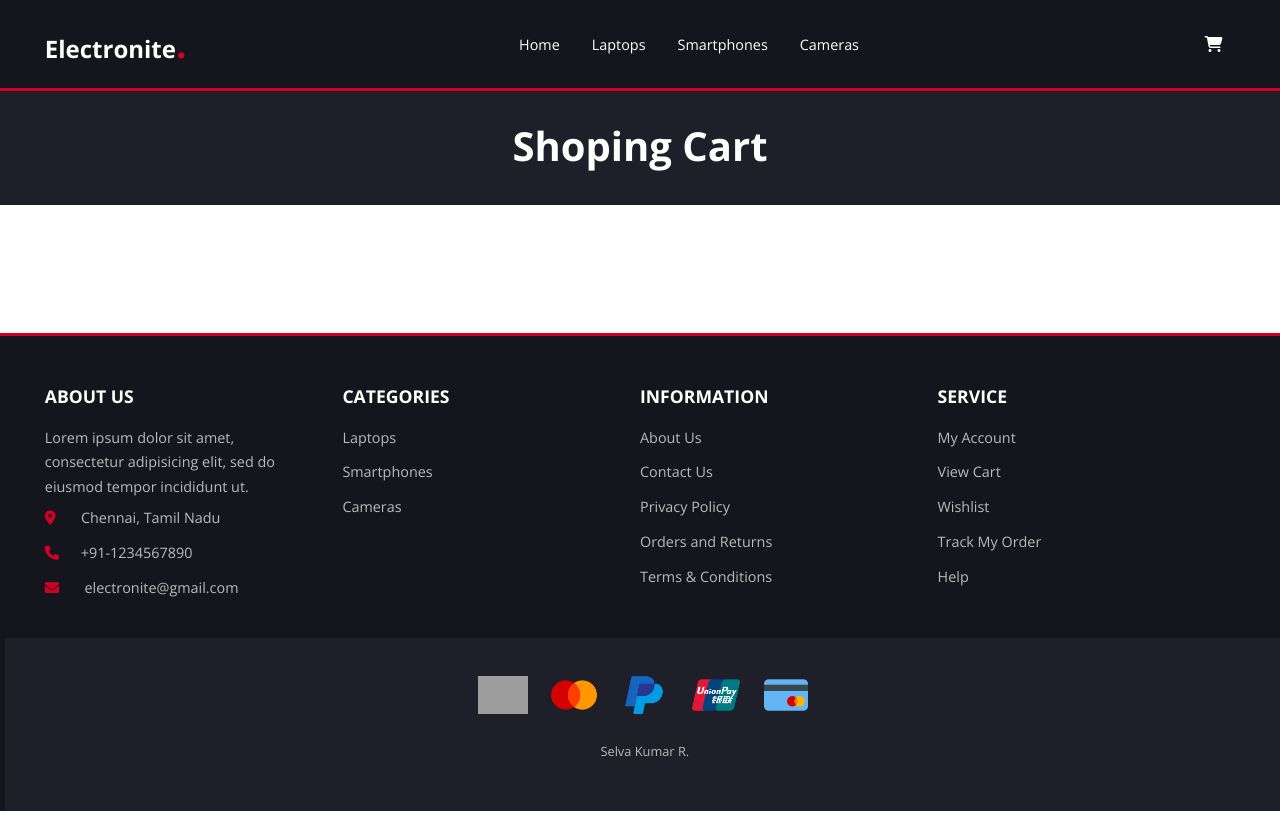
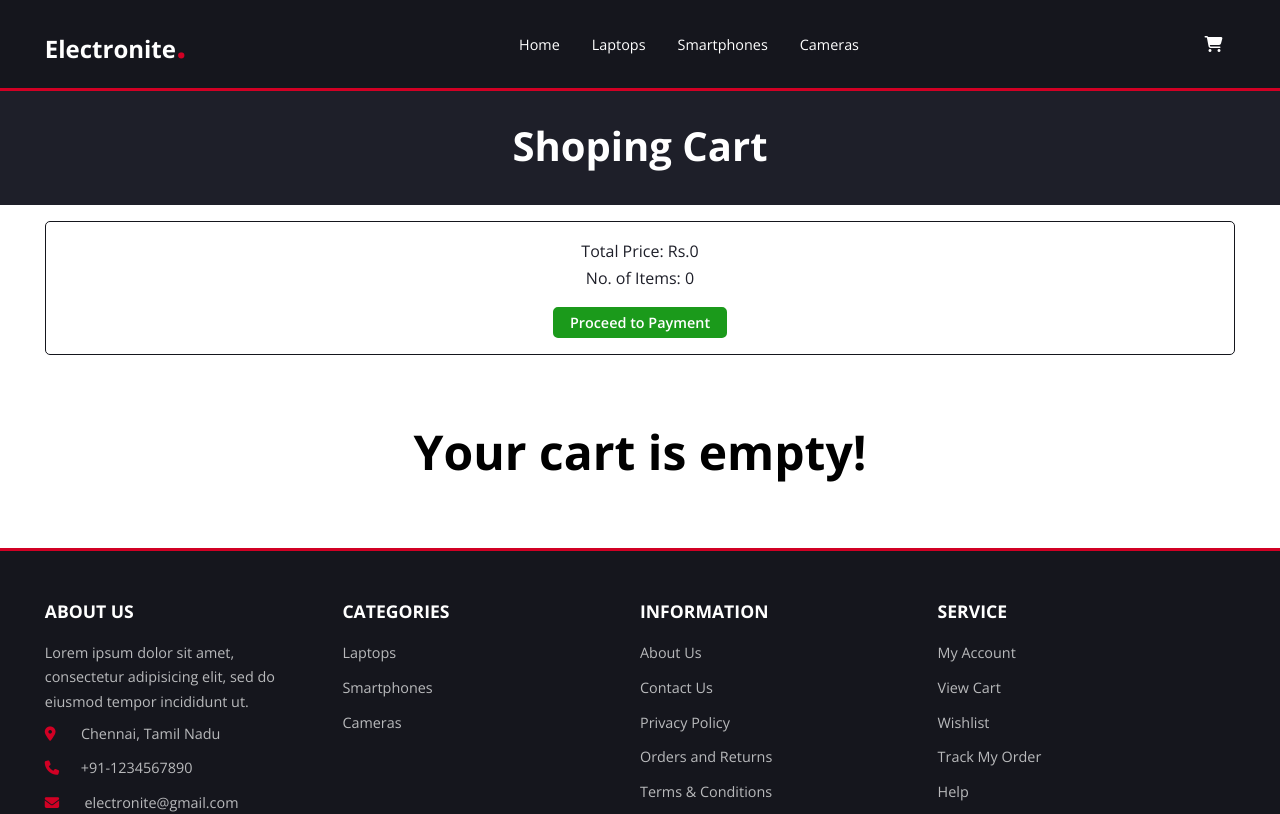
Before and after one commit to Selva-Sk10/electronite, a React (Create React App) app: page /cart in a window 1280 px wide. Shown: the top 814 px of the page. Built offline with nearby package versions, Linux system fonts and the light colour scheme; grey boxes are pictures that could not be loaded.

Commit message:
second commit

```diff
--- a/src/App.js
+++ b/src/App.js
@@ -1,5 +1,5 @@
 import './App.css';
-import { useState } from 'react';
+import { useState, useEffect } from 'react';
 import {BrowserRouter, Routes, Route} from "react-router-dom";
 import data from "./data/data";
 import Navbar from "./components/js/Navbar";
@@ -12,6 +12,16 @@ import Cart from "./pages/js/Cart";
 
 function App() {
   const [cart, setCart] = useState([]);
+  const [count, setCount] = useState(0);
+
+  useEffect(() =>{
+    let num = 0;
+    cart.forEach(item =>{
+      num += item.qty;
+    });
+
+    setCount(num);
+  });
 
   function addToCart(item){
     let isNew = true;
@@ -22,7 +32,7 @@ function App() {
     });
 
     if(isNew){
-      setCart([...cart,item]);
+      setCart([...cart,{...item,qty: 1}]);
     }
   }
 
@@ -30,7 +40,6 @@ function App() {
     const cartUpdated = cart.filter(elem =>{
       return elem.id !== item.id
     });
-    console.log(cartUpdated);
     setCart(cartUpdated);
   }
 
@@ -38,7 +47,7 @@ function App() {
     <BrowserRouter>
       <div className="App">
         <header>
-          <Navbar/>
+          <Navbar cart={cart} count={count}/>
         </header>
         <main>
           <Routes>
@@ -46,7 +55,7 @@ function App() {
             <Route path="/laptops" element={<Laptops addToCart={addToCart} data={data}/>}></Route>
             <Route path="/smartphones" element={<Smartphones addToCart={addToCart} data={data}/>}></Route>
             <Route path="/cameras" element={<Cameras addToCart={addToCart} data={data}/>}></Route>
-            <Route path="/cart" element={<Cart cart={cart} removeFromCart={removeFromCart}/>}></Route>
+            <Route path="/cart" element={<Cart cart={cart} setCart={setCart} removeFromCart={removeFromCart} count={count}/>}></Route>
           </Routes>
         </main>
         <Footer/>
--- a/src/components/css/Navbar.css
+++ b/src/components/css/Navbar.css
@@ -44,11 +44,27 @@ nav .flex .icons{
     align-items: center;
 }
 
+nav .flex .icons .cart-icon{
+    position: relative;
+}
+
 nav .flex .icons .cart-icon a{
     color: inherit;
     /* background-color: red; */
     display: block;
     padding: 0.8em;
+}
+
+nav .flex .icons .cart-icon .count{
+    display: inline-block;
+    position: absolute;
+    top: 3px;
+    left: 20px;
+    background-color: var(--clr-secondary);
+    padding: 0.3em 0.8em;
+    border-radius: var(--br-radius);
+    font-size: 0.6rem;
+    font-weight: 600;
 }
 
 nav .flex .icons .hamburger{
--- a/src/components/js/Navbar.js
+++ b/src/components/js/Navbar.js
@@ -2,8 +2,14 @@ import "../css/Navbar.css";
 import {Link, NavLink} from "react-router-dom";
 import { useState } from "react";
 
-export default function Navbar(){
+export default function Navbar(props){
+    const {count} = props
     const [menu, setMenu] = useState(false);
+
+    let showCount = true;
+    if(count === 0){
+        showCount = false;
+    }
 
     function showMenu(e){
         if(!e.target.matches("ul")){
@@ -21,6 +27,7 @@ export default function Navbar(){
                     <div className="icons">
                         <div className="cart-icon">
                             <Link to="/cart"><i className="fa-solid fa-cart-shopping"></i></Link>
+                            {showCount && <Link to="/cart" className="count">{count}</Link>}
                         </div>
                         <div className={menu ? "hamburger active" : "hamburger"} onClick={showMenu}>
                             <p></p>
--- a/src/pages/css/Cart.css
+++ b/src/pages/css/Cart.css
@@ -7,18 +7,48 @@
     color: var(--clr-white);
     padding: 2em 0;
     text-align: center;
-    margin-bottom: 4em;
+    margin-bottom: 1em;
 }
 
 .cart .header h1{
     font-size: 1.8rem;
 }
 
-/* .cart .payment{
-    background-color: var(--clr-grey);
+.cart .payment{
+    border: 1px solid var(--clr-primary);
     width: 100%;
     border-radius: var(--br-radius);
-} */
+    margin-bottom: 4em;
+    text-align: center;
+    color: var(--clr-blue);
+    padding: 1em 0;
+}
+
+.cart .payment .btn button{
+    all: unset;
+    display: inline-block;
+    font-size: 0.9rem;
+    background-color: rgb(27, 154, 27);
+    color: var(--clr-white);
+    font-weight: 600;
+    transition: var(--trans-all);
+    transition-duration: var(--trans-duration);
+    border: 2px solid rgb(27, 154, 27);
+    border-radius: var(--br-radius);
+    padding: 0.3em 1em;
+    cursor: pointer;
+    margin-top: 1em;
+}
+
+.cart .payment .btn button:hover{
+    background-color: transparent;
+    color: rgb(27, 154, 27);
+}
+
+.cart .cart-cards > h1{
+    text-align: center;
+    font-size: 3rem;
+}
 
 .cart .cart-cards .cart-card{
     box-shadow: var(--box-shadow);
@@ -69,7 +99,55 @@
     margin-left: 1em;
 }
 
-.cart .cart-cards .cart-card .content .btn button{
+.cart .cart-cards .cart-card .content .btns .qty-btn{
+    margin-bottom: 1em;
+}
+
+.cart .cart-cards .cart-card .content .btns .qty-btn span{
+    display: inline-block;
+    font-size: 0.9rem;
+    margin-right: 0.5em;
+}
+
+.cart .cart-cards .cart-card .content .btns .qty-btn span:nth-child(3){
+    margin: 0;
+    padding: 0.05em 1em;
+    border: 2px solid var(--clr-blue);
+    border-left: 0;
+    border-right: 0;
+}
+
+.cart .cart-cards .cart-card .content .btns .qty-btn button{
+    all: unset;
+    display: inline-block;
+    font-size: 0.9rem;
+    background-color: var(--clr-primary);
+    color: var(--clr-white);
+    font-weight: 600;
+    transition: var(--trans-all);
+    transition-duration: var(--trans-duration);
+    border: 2px solid var(--clr-primary);
+    border-radius: var(--br-radius);
+    padding: 0.05em 0.6em;
+    cursor: pointer;
+}
+
+.cart .cart-cards .cart-card .content .btns .qty-btn button:hover{
+    background-color: transparent;
+    color: var(--clr-primary);
+}
+
+.cart .cart-cards .cart-card .content .btns .qty-btn button:nth-child(2){
+    border-top-right-radius: 0;
+    border-bottom-right-radius: 0;
+}
+
+.cart .cart-cards .cart-card .content .btns .qty-btn button:nth-child(4){
+    border-top-left-radius: 0;
+    border-bottom-left-radius: 0;
+}
+
+.cart .cart-cards .cart-card .content .btns .remove-btn button{
     all: unset;
     display: inline-block;
     font-size: 0.9rem;
@@ -84,7 +162,7 @@
     cursor: pointer;
 }
 
-.cart .cart-cards .cart-card .content .btn button:hover{
+.cart .cart-cards .cart-card .content .btns .remove-btn button:hover{
     background-color: transparent;
     color: var(--clr-secondary);
 }
--- a/src/pages/js/Cart.js
+++ b/src/pages/js/Cart.js
@@ -1,7 +1,47 @@
 import "../css/Cart.css";
+import { useState, useEffect } from "react";
 
 export default function Cart(props) {
-    const { cart, removeFromCart } = props;
+    const {cart, setCart, removeFromCart, count} = props;
+    const [price, setPrice] = useState(0);
+
+    useEffect(() =>{
+        let num = 0
+        cart.forEach(item =>{
+            let p = item.price.split(",").join("");
+            num += parseInt(p) * parseInt(item.qty);
+        });
+
+        setPrice(num);
+    });
+
+    function incrementQty(itemId){
+        const addQty = cart.map(item =>(
+            item.id === itemId ? {...item, qty: item.qty+=1} : item
+        ));
+
+        setCart(addQty);
+    }
+
+    function decrementQty(itemId){
+        let isExecute = true;
+        const subQty = cart.map(item =>(
+            item.id === itemId ? subFun(item) : item
+        ));
+
+        function subFun(item){
+            if(item.qty === 1){
+                removeFromCart(item);
+                isExecute = false;
+            }else{
+                return {...item, qty: item.qty-=1}
+            }
+        }
+
+        if(isExecute){
+            setCart(subQty);
+        }
+    }
 
     const cartItem = cart.map(item => (
         <div className="cart-card" key={`${item.category}-${item.id}`}>
@@ -15,8 +55,16 @@ export default function Cart(props) {
                     <p>Rs.{item.strikedPrice}</p>
                     {item.offer && <p>{`(${item.offer}% off)`}</p>}
                 </div>
-                <div className="btn">
-                    <button onClick={() =>{removeFromCart(item)}}>Remove</button>
+                <div className="btns">
+                    <div className="qty-btn">
+                        <span>Quantity:</span>
+                        <button onClick={() =>{decrementQty(item.id)}}>-</button>
+                        <span>{item.qty}</span>
+                        <button onClick={() =>{incrementQty(item.id)}}>+</button>
+                    </div>
+                    <div className="remove-btn">
+                        <button onClick={() =>{removeFromCart(item)}}>Remove</button>
+                    </div>
                 </div>
             </div>
         </div>
@@ -28,15 +76,15 @@ export default function Cart(props) {
                 <h1>Shoping Cart</h1>
             </div>
             <div className="wrapper">
-                {/* <div className="payment">
-                    <p>Total Price:</p>
-                    <p>No. of Items:</p>
+                <div className="payment">
+                    <p>Total Price: Rs.{price}</p>
+                    <p>No. of Items: {count}</p>
                     <div className="btn">
                         <button>Proceed to Payment</button>
                     </div>
-                </div> */}
+                </div>
                 <div className="cart-cards">
-                    {cartItem}
+                    {cartItem.length === 0 ? <h1>Your cart is empty!</h1> : cartItem }
                 </div>
             </div>
         </section>
```
